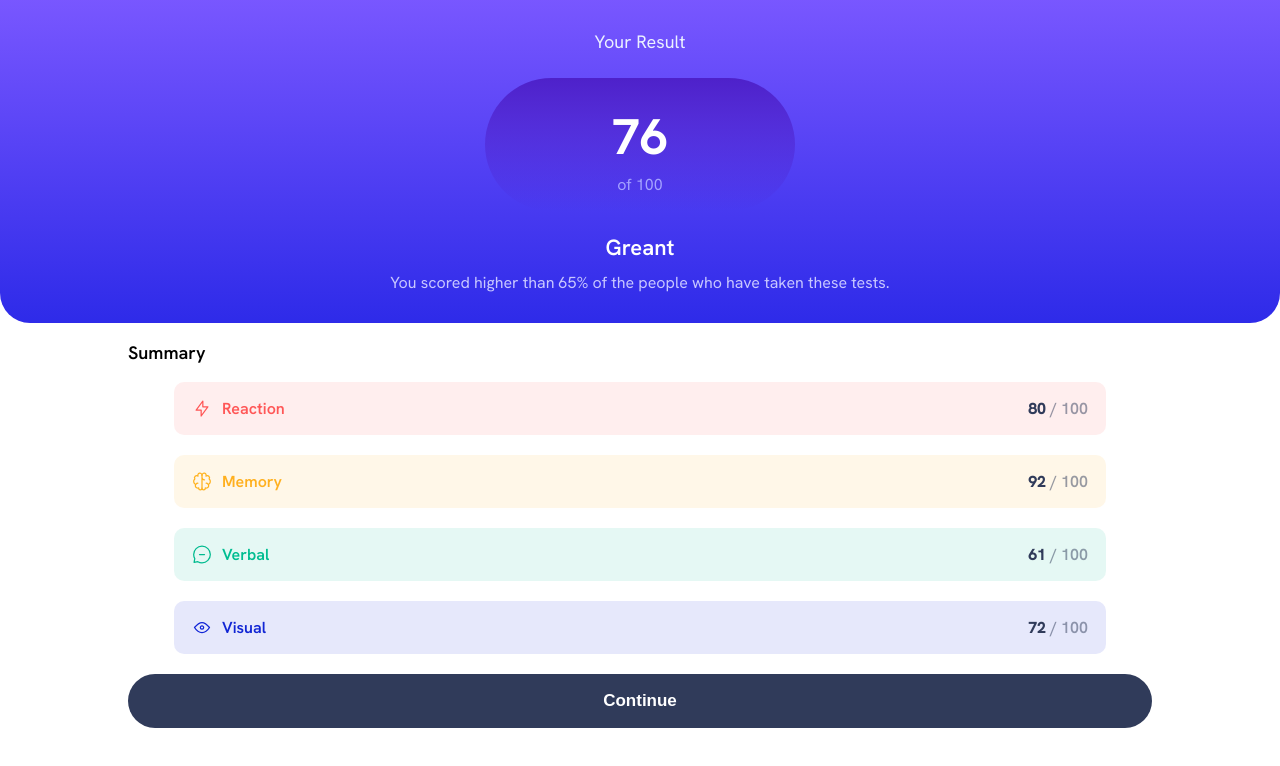
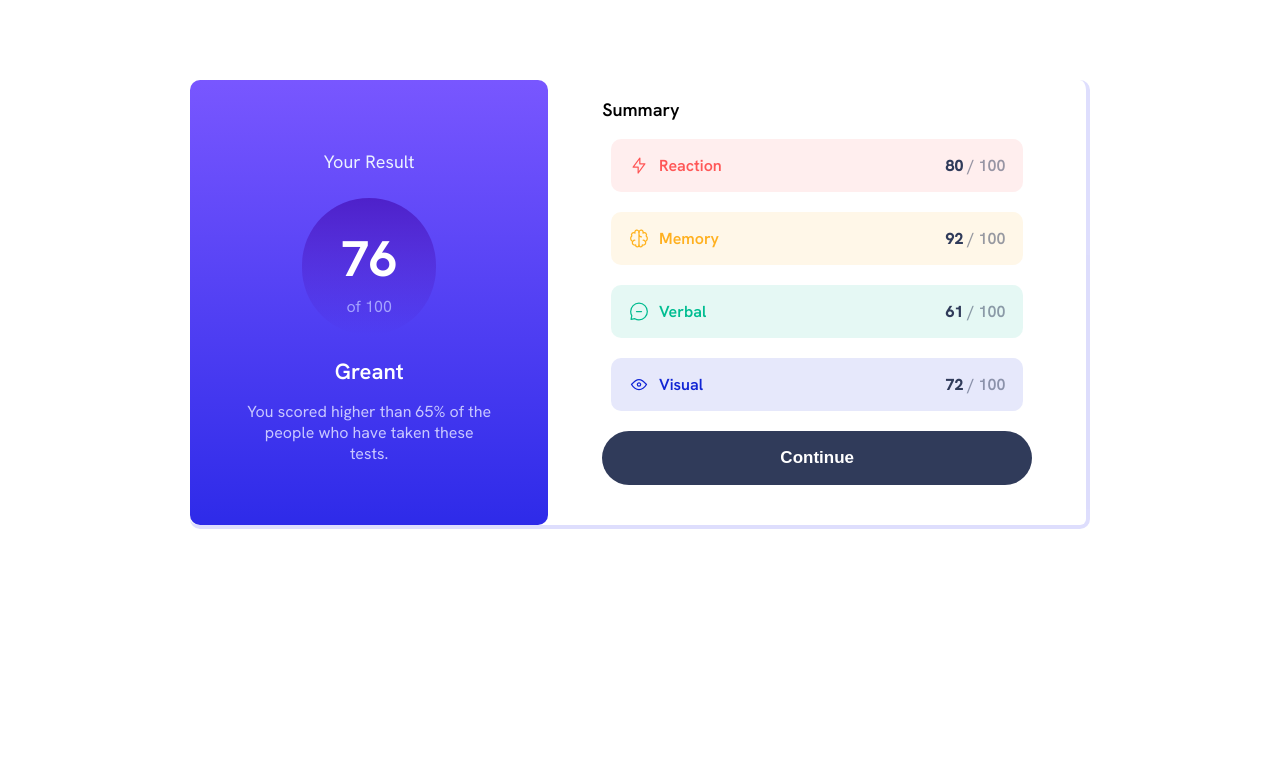
Before and after one commit to Adrian21fonseca/Componente-de-resumen-de-resultados, a plain HTML site: page index.html in a window 1280 px wide. Drawn offline with Linux system fonts and the light colour scheme.

Commit message:
first commit

```diff
--- /dev/null
+++ b/destopk/deskto.css
@@ -0,0 +1,34 @@
+@media (min-width: 1000px) {
+    .contenedor{
+        display: flex;
+        flex-direction: row;
+        justify-content: center;
+        margin-top: 80px;
+        width: 70%;
+        border-radius: 10px;
+        border-bottom: 4px solid rgba(13, 13, 239, 0.135);
+        border-right: 4px solid rgba(13, 13, 239, 0.135);
+    }
+
+    .seccion_1{
+        width: 40%;
+        border-radius: 10px;
+    }
+
+    .tu-resultado{
+        margin-top: 40px;
+    }
+
+    .puntaje{
+        padding: 8px 31px;
+    }
+
+    .tex-complemento{
+        margin-top: 15px;
+        width: 70%;
+    }
+
+    .seccion_2{
+        width: 60%;
+    }
+}
--- a/index.html
+++ b/index.html
@@ -10,6 +10,7 @@
 
   <link rel="icon" href="assets/images/favicon-32x32.png">
   <link rel="stylesheet" href="style.css">
+  <link rel="stylesheet" href="destopk/deskto.css">
   <title>Componente de resumen de resultados</title>
 </head>
 <body>
```
